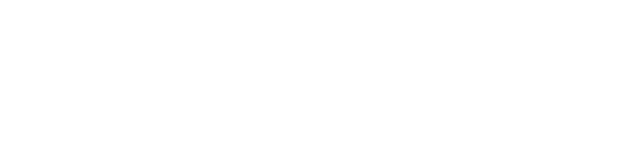
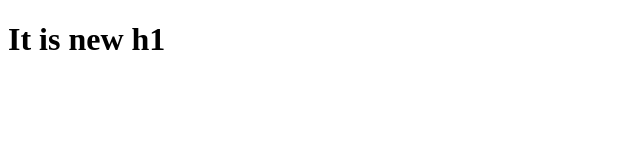
Before and after one commit to haohao419/test1, a plain HTML site: page index.html in a window 1280 px wide. Shown: the whole page, without its empty margins (0-640 px from the left). Drawn offline with Linux system fonts and the light colour scheme.

Commit message:
Add a new h1

```diff
--- a/index.html
+++ b/index.html
@@ -6,6 +6,6 @@
     <title>Document</title>
 </head>
 <body>
-
+    <h1>It is new h1</h1>
 </body>
 </html>
```
